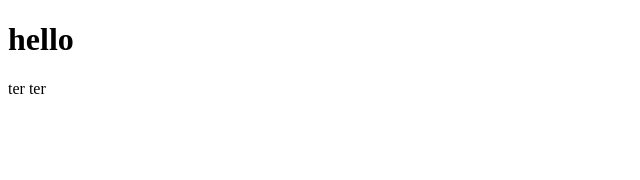
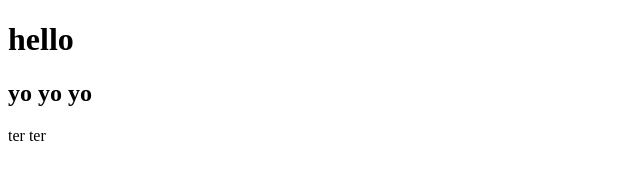
Before and after one commit to TropicalPunch/newbie, a website: page index.html in a window 1280 px wide. Shown: the whole page, without its empty margins (0-640 px from the left). Drawn offline with Linux system fonts and the light colour scheme.

```diff
--- a/index.html
+++ b/index.html
@@ -8,5 +8,6 @@
 </head>
 <body>
     <h1> hello </h1>
+    <h2>yo yo yo</h2>
 </body>ter
 </html>ter
```
Also changed, not shown: package.json (added, +15 -0 lines), second.txt (added), 2 other files.
